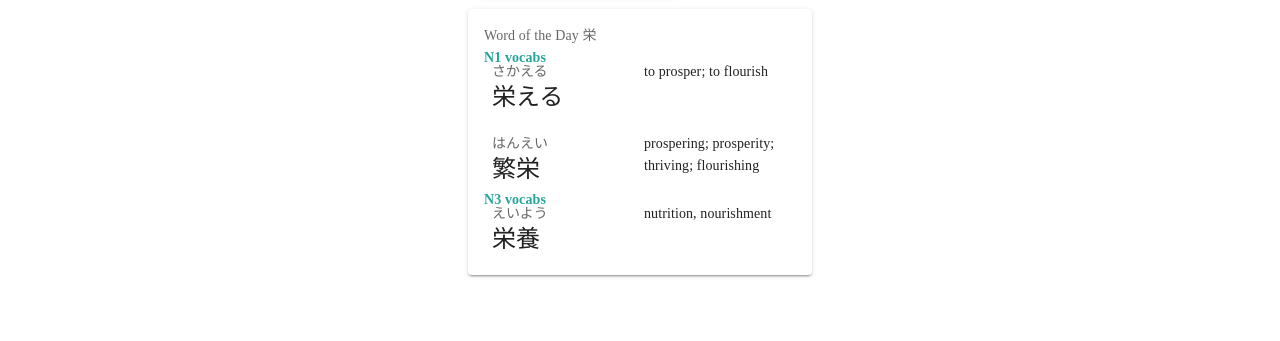
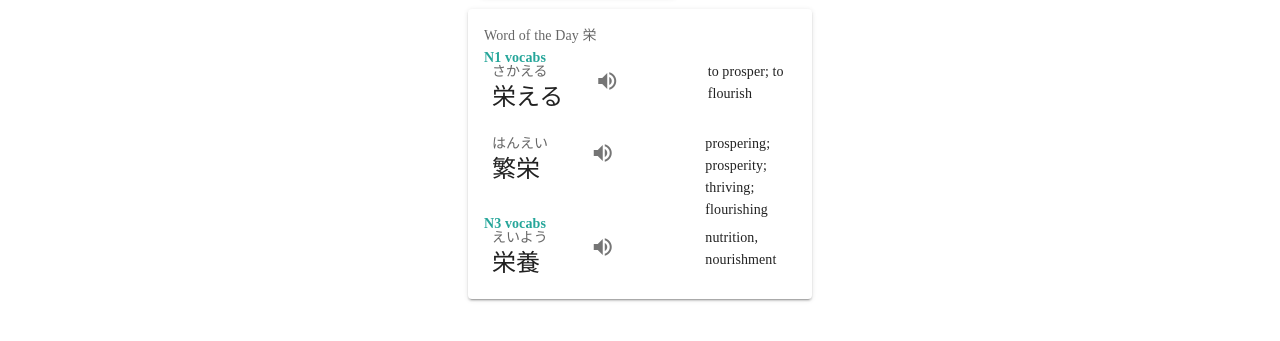
Before and after one commit to Azjargal13/kanji-flashcard-fun, a Vue app: page / in a window 1280 px wide. Both pictures are taken after a click on the button "TO SEE VOCAB LIST". Shown: the part 405-746 px from the top of the page. Built offline with nearby package versions, Linux system fonts and the light colour scheme.

Commit message:
add mdi icons

```diff
--- a/package.json
+++ b/package.json
@@ -8,6 +8,7 @@
     "lint": "vue-cli-service lint"
   },
   "dependencies": {
+    "@mdi/font": "^5.0.45",
     "core-js": "^3.6.4",
     "vue": "^2.6.11",
     "vue-class-component": "^7.2.2",
--- a/src/components/vocabularyHint.vue
+++ b/src/components/vocabularyHint.vue
@@ -20,10 +20,15 @@
               <v-list-item two-line rounded>
                 <v-list-item-content class="col1">
                   <v-list-item-subtitle>{{n1vocab[k].hiragana}}</v-list-item-subtitle>
-                  <v-list-item-title class="headline">{{n1vocab[k].word}}</v-list-item-title>
+                  <v-list-item-title class="headline">{{n1vocab[k].word}}
+
+                  </v-list-item-title>
                 </v-list-item-content>
               </v-list-item>
             </v-col >
+            <v-col>
+              <v-icon v-text="'$speaker'"></v-icon>
+            </v-col>
             <v-col class="pa-1">{{n1vocab[k].meaning}}</v-col>
           </v-row>
         </div>
@@ -36,9 +41,13 @@
               <v-list-item two-line>
                 <v-list-item-content class="col1">
                   <v-list-item-subtitle>{{n2vocab[k].hiragana}}</v-list-item-subtitle>
-                  <v-list-item-title class="headline">{{n2vocab[k].word}}</v-list-item-title>
+                  <v-list-item-title class="headline">{{n2vocab[k].word}}
+                  </v-list-item-title>
                 </v-list-item-content>
               </v-list-item>
+            </v-col>
+            <v-col>
+              <v-icon v-text="'$speaker'" align="center"></v-icon>
             </v-col>
             <v-col class="pa-1">{{n2vocab[k].meaning}}</v-col>
           </v-row>
@@ -53,9 +62,14 @@
               <v-list-item two-line>
                 <v-list-item-content class="col1">
                   <v-list-item-subtitle>{{n3vocab[k].hiragana}}</v-list-item-subtitle>
-                  <v-list-item-title class="headline">{{n3vocab[k].word}}</v-list-item-title>
+                  <v-list-item-title class="headline">{{n3vocab[k].word}}
+
+                  </v-list-item-title>
                 </v-list-item-content>
               </v-list-item>
+            </v-col>
+            <v-col>
+              <v-icon v-text="'$speaker'"></v-icon>
             </v-col>
             <v-col class="pa-1">{{n3vocab[k].meaning}}</v-col>
           </v-row>
@@ -69,9 +83,14 @@
               <v-list-item two-line>
                 <v-list-item-content class="col1">
                   <v-list-item-subtitle>{{n4vocab[k].hiragana}}</v-list-item-subtitle>
-                  <v-list-item-title class="headline">{{n4vocab[k].word}}</v-list-item-title>
+                  <v-list-item-title class="headline">{{n4vocab[k].word}}
+
+                  </v-list-item-title>
                 </v-list-item-content>
               </v-list-item>
+            </v-col>
+            <v-col>
+              <v-icon v-text="'$speaker'"></v-icon>
             </v-col>
             <v-col class="pa-1">{{n4vocab[k].meaning}}</v-col>
           </v-row>
@@ -85,9 +104,14 @@
               <v-list-item two-line>
                 <v-list-item-content class="col1">
                   <v-list-item-subtitle>{{n5vocab[k].hiragana}}</v-list-item-subtitle>
-                  <v-list-item-title class="headline">{{n5vocab[k].word}}</v-list-item-title>
+                  <v-list-item-title class="headline">{{n5vocab[k].word}}
+
+                  </v-list-item-title>
                 </v-list-item-content>
               </v-list-item>
+            </v-col>
+            <v-col>
+              <v-icon v-text="'$speaker'"></v-icon>
             </v-col>
             <v-col class="pa-1">{{n5vocab[k].meaning}}</v-col>
           </v-row>
--- a/src/plugins/vuetify.ts
+++ b/src/plugins/vuetify.ts
@@ -1,9 +1,15 @@
 import Vue from 'vue';
 import Vuetify from 'vuetify/lib';
-
+import '@mdi/font/css/materialdesignicons.css' // Ensure you are using css-loader
 Vue.use(Vuetify);
 
 export default new Vuetify({
+    icons:{
+      iconfont:'mdi',
+      values:{
+        speaker:'mdi-volume-high'
+      }
+    },
     theme: {
         themes: {
           light: {
```
Also changed, not shown: 1 other file (tests, documents, lock files or other folders).
